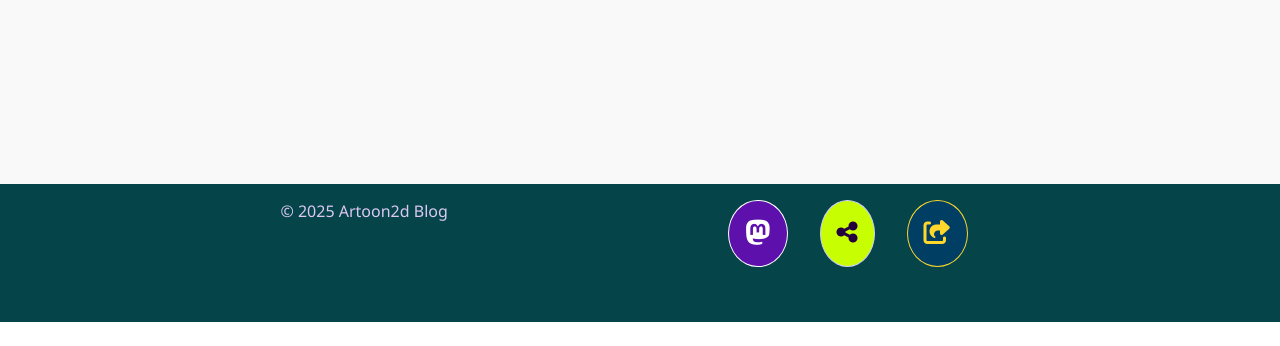
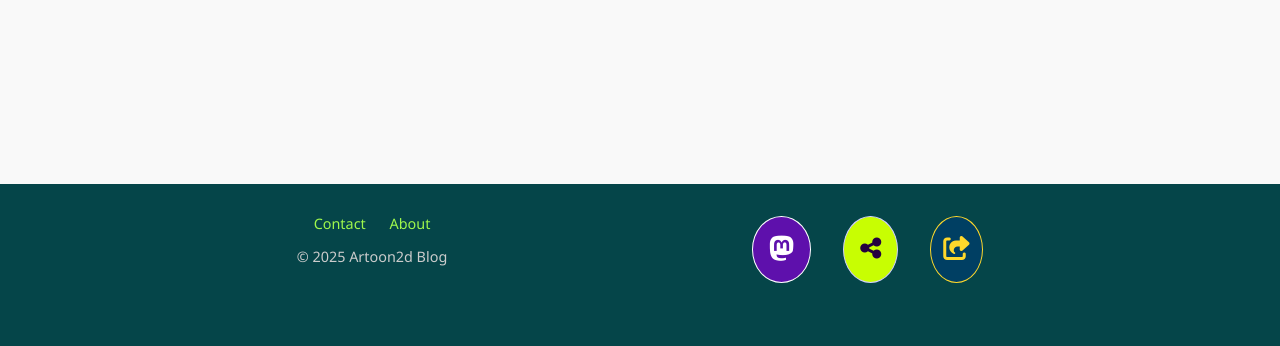
Before and after one commit to hearthdesign/artoon2d, a Django app: page / in a window 1280 px wide. Shown: the part 1143-1489 px from the top of the page. Before the commit the page ends 1465 px from the top, so only its background shows below. Run offline with Django 4.2, Linux system fonts and the light colour scheme; parts of the project's set-up code (start-up, migrations or seed data) failed here and were passed over.

Commit message:
Add: create About page with content and link in footer; update URLs and views for new page

```diff
--- a/artoon2d_blog/static/artoon2d_blog/css/style.css
+++ b/artoon2d_blog/static/artoon2d_blog/css/style.css
@@ -76,17 +76,28 @@ body {
 aside {
   display: flex;
   flex-direction: column;
-  text-align: center;
-  justify-content: center;
+  align-items: center;
+  /* justify-content: center; */
   font-size: 0.8rem;
   background-color: #bb5454;
   width: 8%;
-  min-width: 69px;
+  min-width: 6rem;
   height: 3rem;
   color: white;
   padding: 0.5rem 0.5rem 0 0.5rem;
   margin: 0 3% 0 auto ;
   border-radius: 0 0 1rem 1rem;
+}
+
+aside ul {
+  padding: 0;
+  margin: 0;
+  list-style: none;
+  width: 100%;
+}
+
+aside li {
+  margin: 0.5rem 0;
 }
 
 main {
@@ -111,6 +122,23 @@ footer {
   width: 100%;
   padding-bottom: 55px;
   margin-bottom: 0;
+}
+
+.informations {
+  text-align: center;
+  font-size: 0.9rem;
+  color: #ccc;
+  margin: 1rem 0.5rem -1.5rem 0.5rem;
+}
+
+.informations a {
+  color: #9ff84c;
+  text-decoration: none;
+  margin: 0 10px;
+}
+
+.informations a:hover {
+  text-decoration: underline;
 }
 
  /* Scroll top to bottom  */
@@ -246,7 +274,7 @@ footer {
   display: flex;
   justify-content: center;
   gap: 2rem;
-  margin-top: 1rem;
+  margin: 2rem 0.5rem 0.5rem 0.5rem ;
 }
 
 .mastodon-share-btn {
@@ -284,7 +312,7 @@ footer {
   background-color: #003f63;
   color: rgb(255, 216, 43);
   border: 1px solid rgb(255, 216, 43);
-  padding: 1rem;
+  padding: 0.75rem 0.75rem 0.75rem 0.75rem;
   border-radius: 50%;
   font-size: 1.5rem;
   cursor: pointer;
--- a/artoon2d_blog/templates/artoon2d_blog/base.html
+++ b/artoon2d_blog/templates/artoon2d_blog/base.html
@@ -67,8 +67,13 @@
     </div>
     </main>
     <footer>
+        <div class="informations">
+            <p><a href="mailto:1.space.channel.1@gmail.com">Contact</a>
+            <a href="{% url 'about' %}">About</a></p>
             <p>&copy; 2025 Artoon2d Blog</p>
-        <div class="social_btn_s"><button class="mastodon-share-btn"
+        </div>
+        <div class="social_btn_s">
+            <button class="mastodon-share-btn"
                 data-src="{{ post.title }} - {{ request.build_absolute_uri }}"
                 onclick="MastodonShare(event)">
                 <i class="fa-brands fa-mastodon"></i>
@@ -84,10 +89,8 @@
                 onclick="FriendicaShare(event)">
                 <i class="fa-solid fa-share-from-square"></i>
             </button>
-<div>
     </footer>
     {% load static %}
     <script src="{% static 'artoon2d_blog/js/scripts.js' %}"></script>
-</div>
 </body>
 </html>
--- a/artoon2d_blog/urls.py
+++ b/artoon2d_blog/urls.py
@@ -40,4 +40,5 @@ urlpatterns = [
     path('accounts/delete/', AccountDeleteView.as_view(), name='account_delete'),  # Delete account
     path('like/<int:post_id>/', like_post, name='like_post'),
     path('follow/<int:user_id>/', follow_user, name='follow_user'),
+    path('about/', views.about_view, name='about')
 ]
--- a/artoon2d_blog/views.py
+++ b/artoon2d_blog/views.py
@@ -133,3 +133,6 @@ def follow_user(request, user_id):
     action = profile.toggle_follow(target_user)
     # Optional: Add messages or logging here
     return redirect('user_profile', user_id=target_user.id)
+
+def about_view(request):
+    return render(request, 'artoon2d_blog/about.html')
```
Also changed, not shown: artoon2d_blog/templates/artoon2d_blog/about.html (added, +15 -0 lines). Lines whose indentation alone changed are shown as unchanged.
